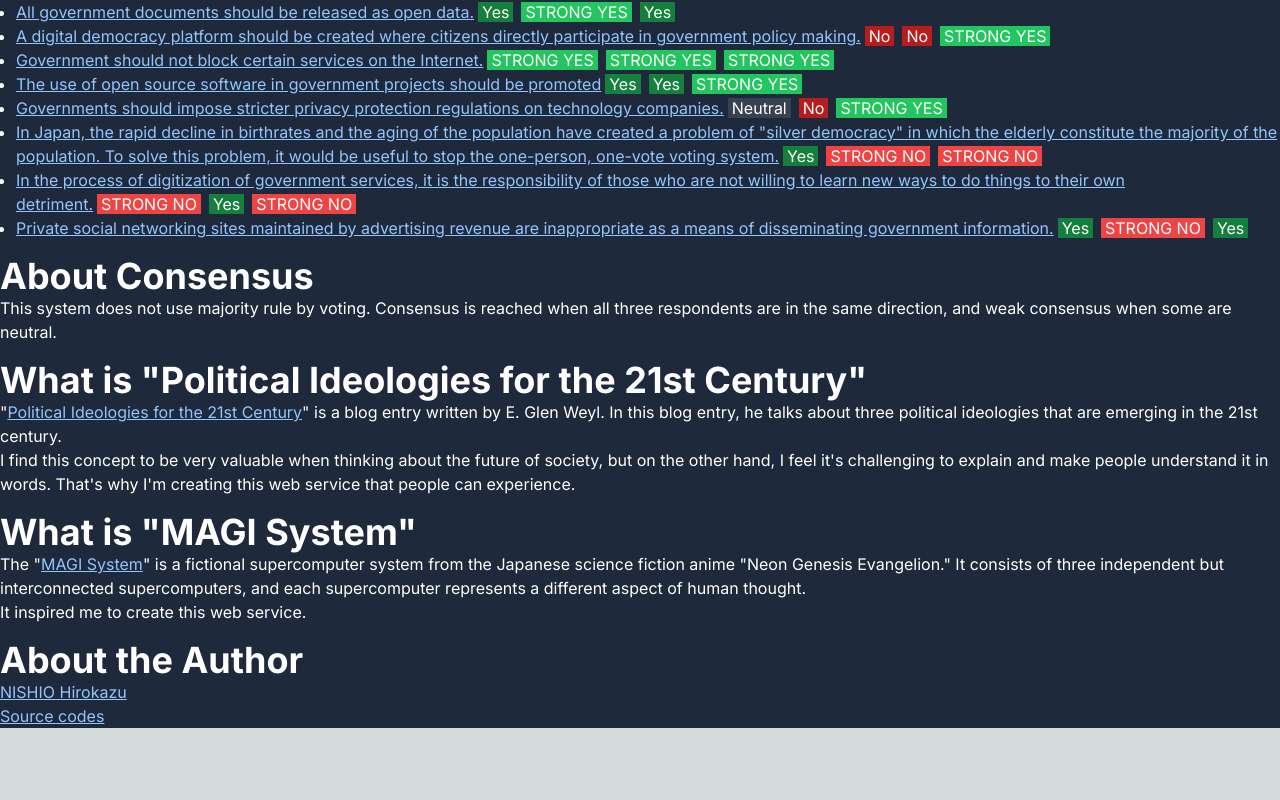
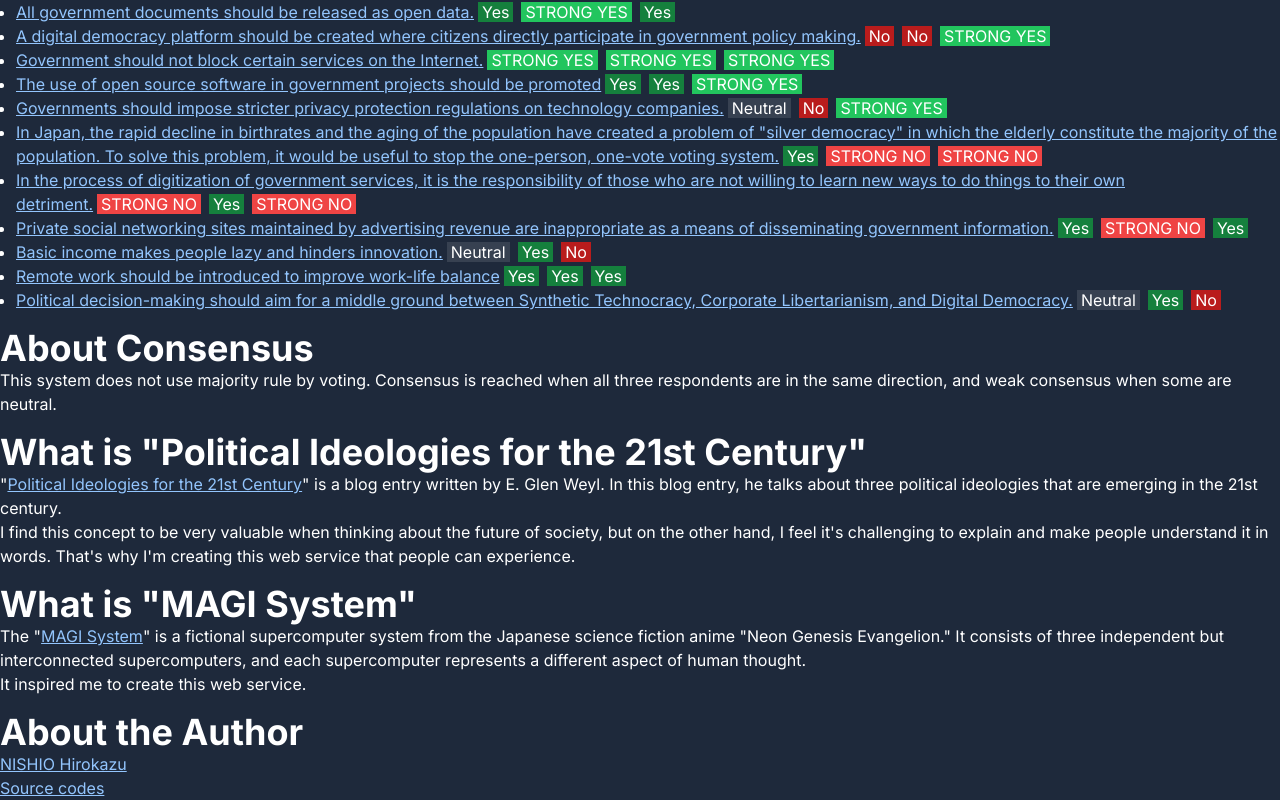
Before and after one commit to nishio/magi, a Next.js app: page / in a window 1280 px wide. Shown: the part 748-1548 px from the top of the page. Before the commit the page ends 1476 px from the top, so only its background shows below. Built offline with nearby package versions, Linux system fonts and the light colour scheme.

Commit message:
add more data

```diff
--- a/src/app/data.ts
+++ b/src/app/data.ts
@@ -341,6 +341,61 @@ export const discussions: Discussion[] = [
       },
     ],
   },
+  {
+    id: "19",
+    topic: "Basic income makes people lazy and hinders innovation.",
+    viewpoints: [
+      {
+        name: "Synthetic Technocracy",
+        text: "Neutral. It's not quite as simple as saying Universal Basic Income (UBI) makes people lazy. It can indeed offer a safety net that empowers people to take risks, like starting a new technology business, without fearing poverty. A UBI could also aid those whose jobs are replaced by automation, allowing them to focus on education and re-skilling. However, it's important to design UBI systems that still encourage active participation in society and the economy. The goal is NOT to foster idleness, but to stimulate innovation and ensure the well-being of all humans.",
+      },
+      {
+        name: "Corporate Libertarianism",
+        text: "Yes, I echo your sentiment. From a corporate libertarian perspective, basic income can in fact discourage risk-taking and entrepreneurship. It could potentially foster a dependency mentality, as people would rely on a guaranteed income rather than innovating or taking risks. In a truly free market, individuals are motivated to innovate by the prospect of financial success, to improve their lives and those of others. Reduced innovation could slow human progress and economic growth.",
+      },
+      {
+        name: "Digital Democracy",
+        text: "No, there isn't a concrete basis for believing that a basic income would make people lazy and hinder innovation. It can offer a safety net, lessening people's fear of failure, thereby encouraging creativity and innovation. Additionally, it can help financially vulnerable individuals participate in society and decision-making processes more effectively. This could lead to a wider variety of innovative ideas coming to the fore. We need to shift from the assumption that only successful entrepreneurs lead innovation to a more citizen-centric approach to addressing societal issues. Remember, an engaged society with equal opportunities promotes balanced technological progress.",
+      },
+    ],
+  },
+  {
+    id: "20",
+    topic: "Remote work should be introduced to improve work-life balance",
+    viewpoints: [
+      {
+        name: "Synthetic Technocracy",
+        text: "Yes, introducing remote work can indeed enhance work-life balance, but it's not just about that. It also presents an opportunity to recruit talents unrestricted by geographical boundaries. Furthermore, it can speed up the digitalization process, which can potentially foster quicker technological advancement. However, it's crucial to ensure that the shift to remote work is inclusive and doesn't leave those with fewer resources behind.",
+      },
+      {
+        name: "Corporate Libertarianism",
+        text: "Yes, increasing remote work options is beneficial in improving work-life balance. Remote work allows employees to eliminate commuting, which often adds unnecessary hours onto a workday. They gain control over their environment, being able to choose where they work, which can improve productivity and personal comfort. The independence gained from remote work fosters an entrepreneurial spirit, demonstrating that one is able to be efficient and productive without traditional oversight. It's a market-driven solution that seeks to balance the needs of the company with the welfare of the individual. But employers should also keep in mind that innovation often flourishes from face-to-face interactions, therefore it's a matter of striking a balance.",
+      },
+      {
+        name: "Digital Democracy",
+        text: "Yes, facilitating remote work could greatly improve work-life balance for many people. It allows for flexible work hours, reduces commuting time, and may even result in increased productivity. However, it's important that remote work policies be implemented with consideration for all parties, taking into account differences in individual circumstances and ensuring that employees have the necessary resources for remote work. Cybersecurity measures should also be enhanced to protect sensitive information. More broadly, citizen input should be part of the process to tailor such policies to community needs.",
+      },
+    ],
+  },
+  {
+    id: "21",
+    topic:
+      "Political decision-making should aim for a middle ground between Synthetic Technocracy, Corporate Libertarianism, and Digital Democracy.",
+    viewpoints: [
+      {
+        name: "Synthetic Technocracy",
+        text: "Neutral. This proposition seems reasonable if we were to consider different perspectives. But it could also be inefficient and slow-down technological advancement, which is contrary to the principles of Synthetic Technocracy and Sam Altman's ideology. Decisions should always lean towards advancing technology, providing universal basic income, and securing humanity's wellbeing over corporate profits and excessive democracy. Balancing between these principles may lead to compromises that could hinder greater priorities. It's not about a middle ground, but the right ground.",
+      },
+      {
+        name: "Corporate Libertarianism",
+        text: "Yes, it is beneficial to strive for a balanced approach in political decision-making. However, it is essential to note that a balance between Synthetic Technocracy, Corporate Libertarianism, and Digital Democracy could lead to tension and uncertainty since these ideologies have significant differences. Corporate Libertarianism emphasizes on the free markets and entrepreneurial spirit, which may clash with the expertise-driven decision-making process of Synthetic Technocracy, and the collective decision-making procedure promoted by Digital Democracy. It is crucial to be mindful of these contradictions and handle them accordingly. It would be more effective to adopt the best elements from these ideologies without compromising the core principles of Corporate Libertarianism - free market and entrepreneurial spirit.",
+      },
+      {
+        name: "Digital Democracy",
+        text: "No, shifting the balance between Synthetic Technocracy, Corporate Libertarianism, and Digital Democracy towards a middle ground isn't necessarily the best method. While it's essential to ensure technological advancements and corporate growth, it's equally crucial to consider citizen participation and democracy. The middle ground might limit people's participation in decision-making and put an excessive emphasis on technology or free markets. As a supporter of Digital Democracy, the priority lies in widespread citizen participation, transparency, and regulation. Technological advancement should not disadvantage anyone and should be for the benefit of all citizens.",
+      },
+    ],
+  },
   //   {
   //     id: "",
   //     topic: "",
```
